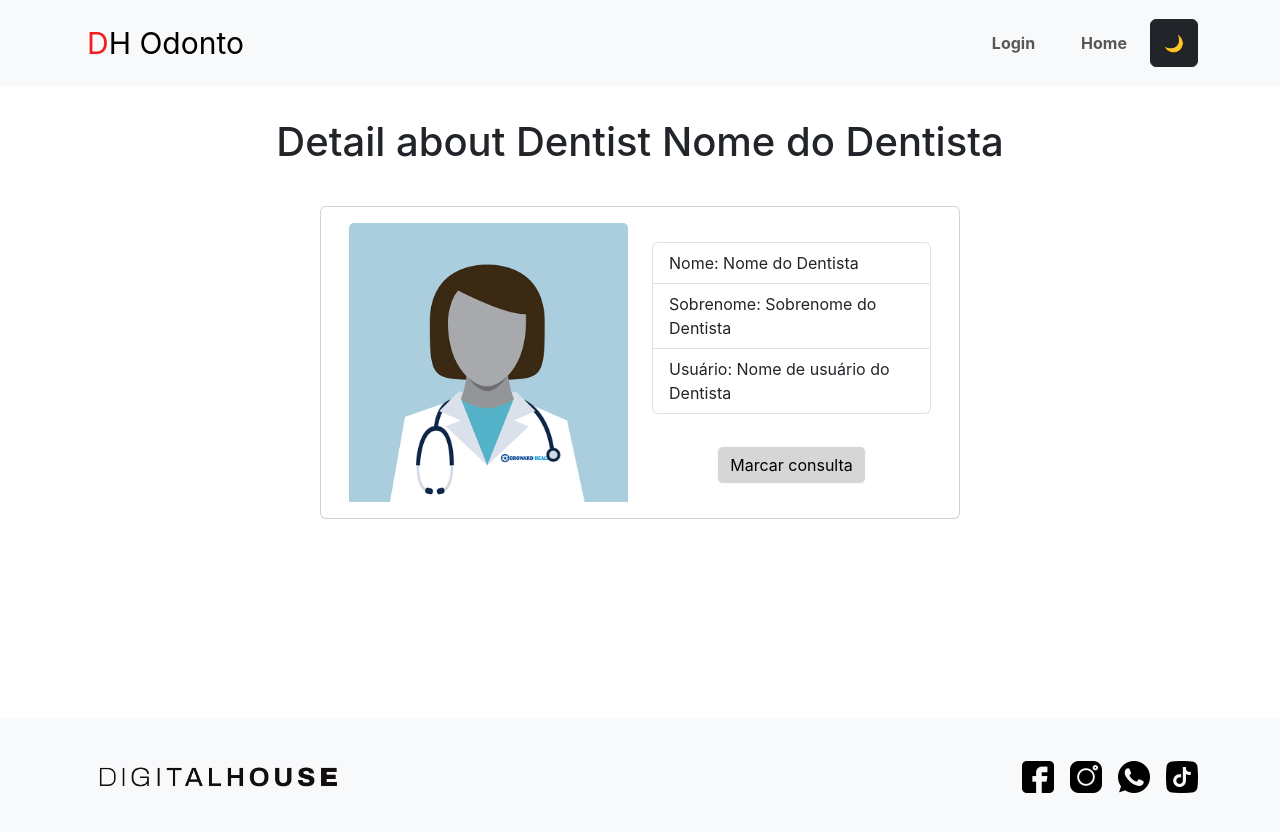
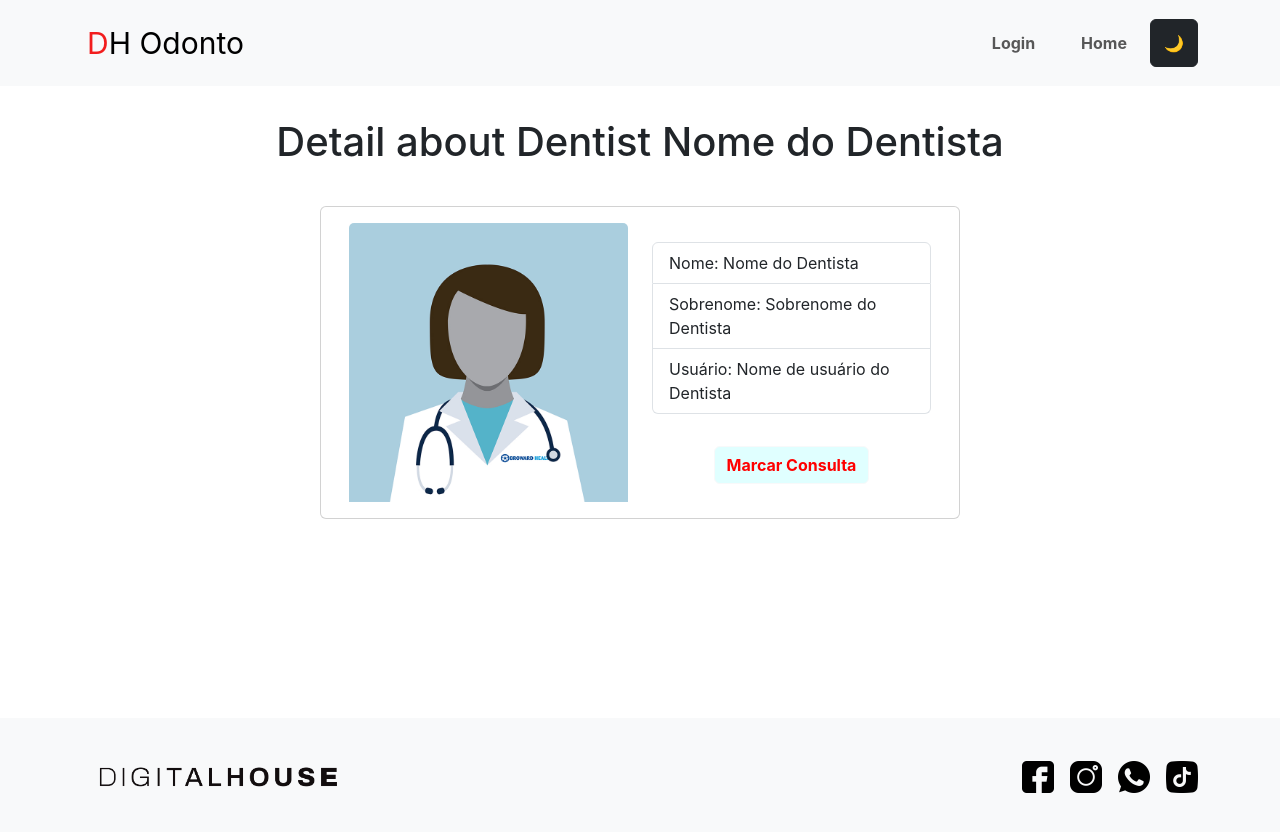
Before and after one commit to Git-LeAmaral/Checkpoint-II-Front-III, a React (Vite) app in the folder Checkpoint_II/: page /dentist/1 in a window 1280 px wide. Shown: the top 832 px of the page. Built offline with nearby package versions, Linux system fonts and the light colour scheme.

Commit message:
ajuste button detailCard

```diff
--- a/Checkpoint_II/src/Components/DetailCard/DetailCard.jsx
+++ b/Checkpoint_II/src/Components/DetailCard/DetailCard.jsx
@@ -1,6 +1,7 @@
 import { useEffect } from 'react'
 import ScheduleFormModal from '../ScheduleModal/ScheduleFormModal'
 import styles from './DetailCard.module.css'
+
 
 const DetailCard = () => {
   useEffect(() => {
@@ -41,7 +42,7 @@ const DetailCard = () => {
                 data-bs-target="#exampleModal"
                 className={`btn btn-light ${styles.button}`}
               >
-                Marcar consulta
+                Marcar Consulta
               </button>
             </div>
           </div>
--- a/Checkpoint_II/src/Components/DetailCard/DetailCard.module.css
+++ b/Checkpoint_II/src/Components/DetailCard/DetailCard.module.css
@@ -8,4 +8,7 @@
 
 .button{
   margin-top: 2rem;
+  color: #FF0000;
+  background-color: #E0FFFF;
+  font-weight: bold;
 }
```
